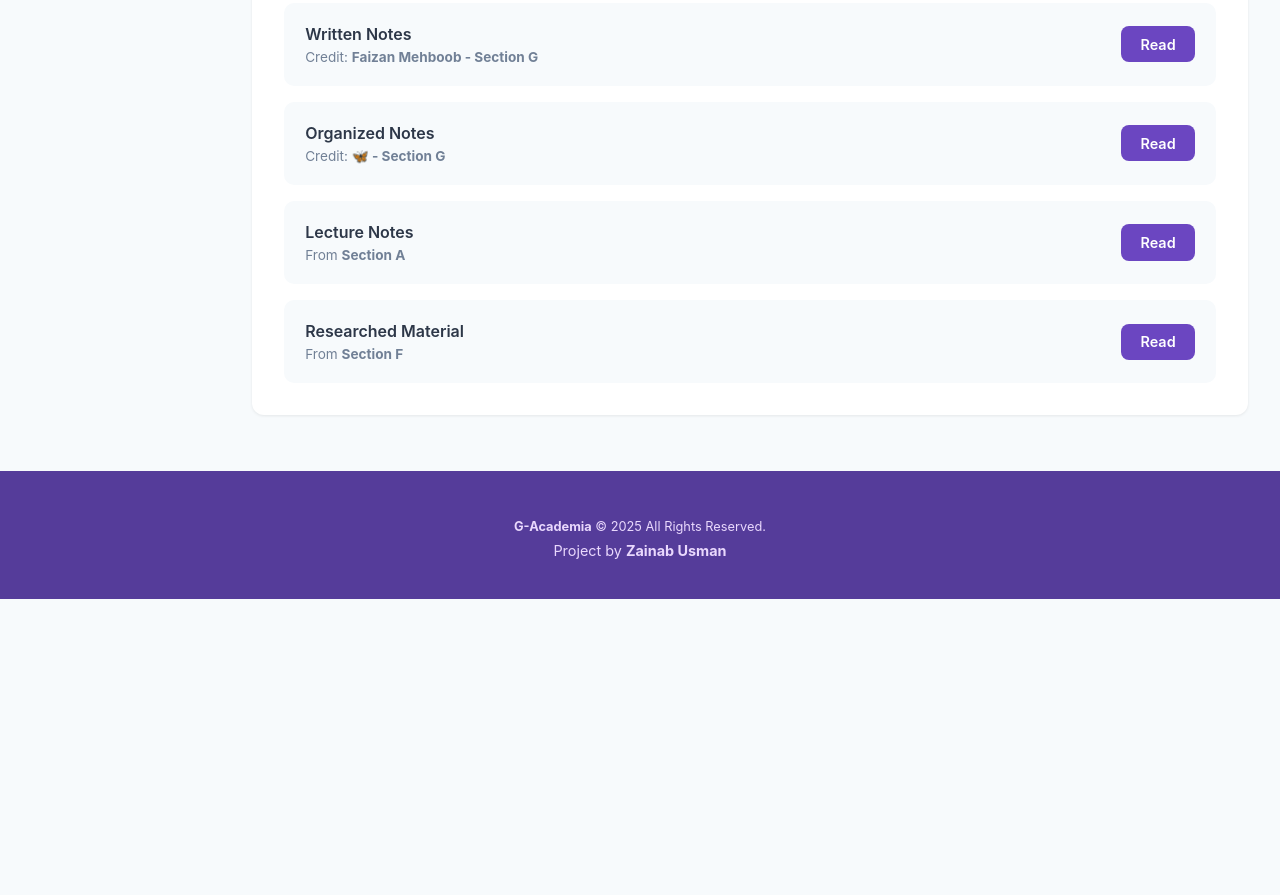
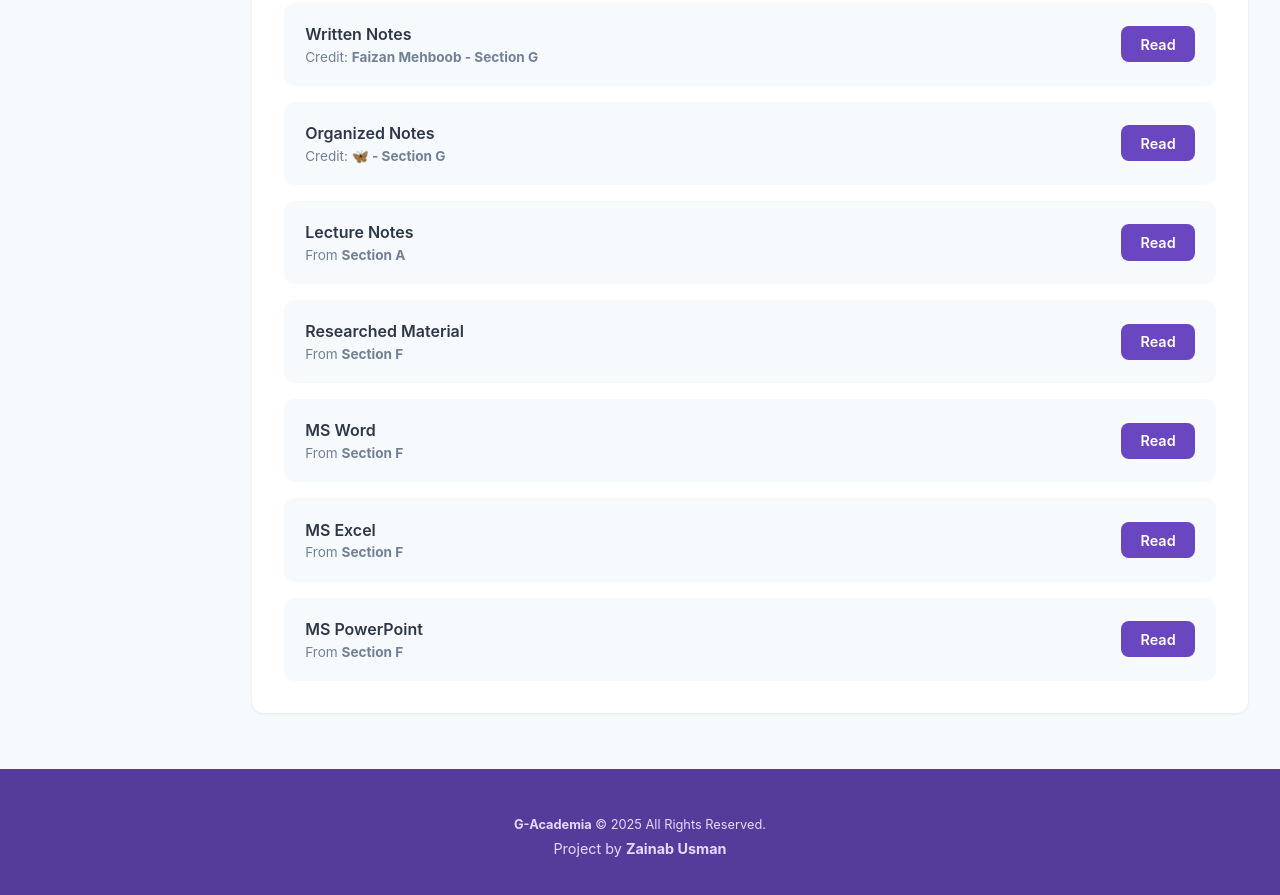
Before and after one commit to ferketox/gacademia, a plain HTML site: page computer.html in a window 1280 px wide. Shown: the part 849-1744 px from the top of the page. Before the commit the page ends 1448 px from the top, so only its background shows below. Drawn offline with Linux system fonts and the light colour scheme.

Commit message:
Update computer.html

```diff
--- a/computer.html
+++ b/computer.html
@@ -755,7 +755,28 @@
                             <div class="resource-title">Researched Material</div>
                             <div class="resource-meta">From <strong>Section F</strong></div>
                         </div>
-                        <a href="https://docs.google.com/document/d/1HjA5WugZGGScHe8a2WPeskObmPQNgzK1/edit?usp=drivesdk&ouid=109940742661042704756&rtpof=true&sd=true" class="resource-link">Read</a>
+                        <a href="https://drive.google.com/file/d/1dHvoAw3brBb4SZoB8XeFZWV88EBYJz0R/view?usp=drivesdk" class="resource-link">Read</a>
+                    </div>
+                    <div class="resource-item">
+                        <div class="resource-info">
+                            <div class="resource-title">MS Word</div>
+                            <div class="resource-meta">From <strong>Section F</strong></div>
+                        </div>
+                        <a href="https://docs.google.com/presentation/d/1YzgyoQas3rRp8xAIq0gOJHNXOO0anjRD/edit?usp=drivesdk&ouid=109940742661042704756&rtpof=true&sd=true" class="resource-link">Read</a>
+                    </div>
+                    <div class="resource-item">
+                        <div class="resource-info">
+                            <div class="resource-title">MS Excel</div>
+                            <div class="resource-meta">From <strong>Section F</strong></div>
+                        </div>
+                        <a href="https://docs.google.com/presentation/d/16ON2UlXpuHVouUPD2NgXuWGxnIksrPP7/edit?usp=drivesdk&ouid=109940742661042704756&rtpof=true&sd=true" class="resource-link">Read</a>
+                    </div>
+                    <div class="resource-item">
+                        <div class="resource-info">
+                            <div class="resource-title">MS PowerPoint</div>
+                            <div class="resource-meta">From <strong>Section F</strong></div>
+                        </div>
+                        <a href="https://docs.google.com/presentation/d/1Kbe9Mz8OiYoPE2TIjZ_-OOrBAf3KuBU4/edit?usp=drivesdk&ouid=109940742661042704756&rtpof=true&sd=true" class="resource-link">Read</a>
                     </div>
                     <!--<div class="resource-item">
                         <div class="resource-info">
```
